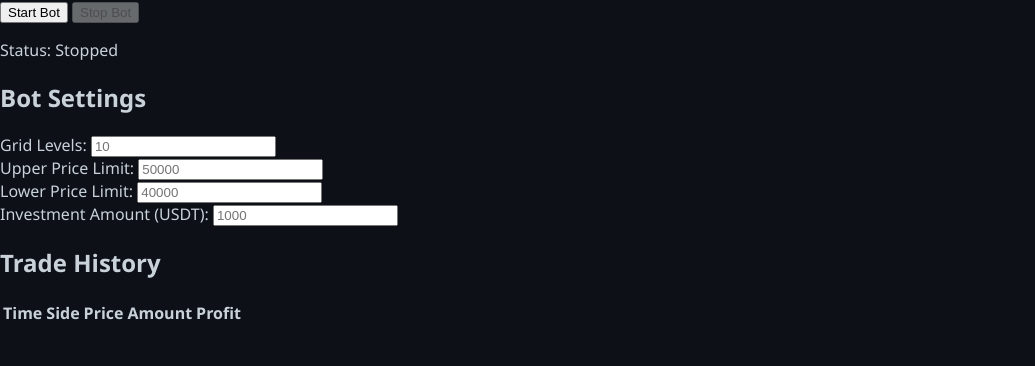
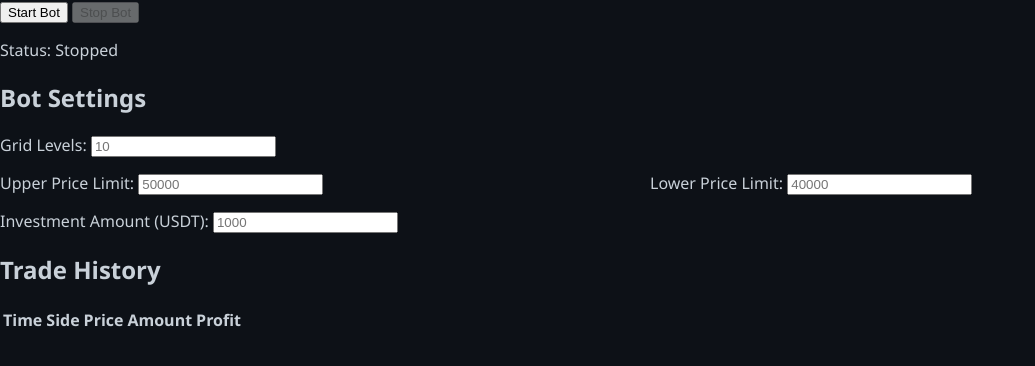
Before and after one commit to Centralx-m/Bitget-bot, a plain HTML site: page index.html in a window 1280 px wide. Shown: the whole page, without its empty margins (0-1035 px from the left). Drawn offline with nearby package versions, Linux system fonts and the light colour scheme.

Commit message:
Update style.css

```diff
--- a/public/style.css
+++ b/public/style.css
@@ -1,4 +1,16 @@
 /* General Styles */
+.form-group {
+  margin-bottom: 15px;
+}
+
+.form-row {
+  display: flex;
+  gap: 20px;
+}
+
+.form-row .form-group {
+  flex: 1;
+}
 .pnl-tracker {
     position: fixed;
     bottom: 20px;
```
